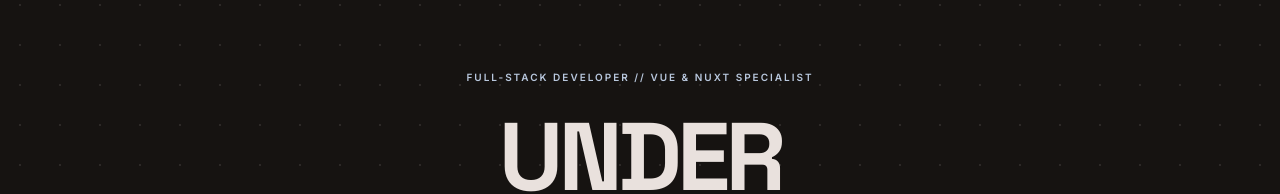
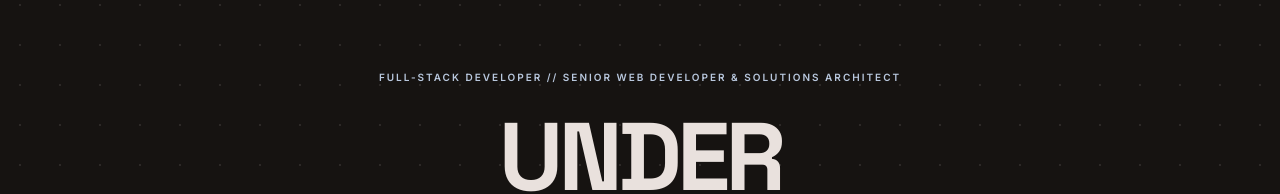
Before and after one commit to fedeverdi/portfolio, a Nuxt app in the folder frontend/: page / in a window 1280 px wide. Shown: the part 135-329 px from the top of the page. Built offline with nearby package versions, Linux system fonts and the light colour scheme.

Commit message:
Update job title to reflect current role as Senior Web Developer & Solutions Architect

```diff
--- a/frontend/components/sections/HeroSection.vue
+++ b/frontend/components/sections/HeroSection.vue
@@ -12,7 +12,7 @@ function scrollToPortfolio() {
     <div class="grid grid-cols-12 gap-8 items-center">
       <div class="col-span-12 lg:col-span-8">
         <span class="inline-block text-primary tracking-[0.2em] text-[10px] uppercase mb-6 font-semibold">
-          Full-Stack Developer // Vue &amp; Nuxt Specialist
+          Senior Web Developer &amp; Solutions Architect
         </span>
         <h1 class="text-5xl md:text-7xl lg:text-8xl font-bold leading-[0.9] tracking-tighter text-on-surface mb-8 font-headline">
           FEDERICO VERDI: BUILDING FAST, SCALABLE WEB EXPERIENCES.
--- a/frontend/pages/index.vue
+++ b/frontend/pages/index.vue
@@ -15,7 +15,7 @@
     <!-- Main content -->
     <div class="text-center px-8 max-w-4xl">
       <span class="inline-block text-primary tracking-[0.2em] text-[10px] uppercase mb-6 font-semibold">
-        Full-Stack Developer // Vue &amp; Nuxt Specialist
+        Full-Stack Developer // Senior Web Developer &amp; Solutions Architect
       </span>
 
       <h1 class="text-5xl md:text-7xl lg:text-8xl font-bold leading-[0.9] tracking-tighter font-headline mb-8">
```
